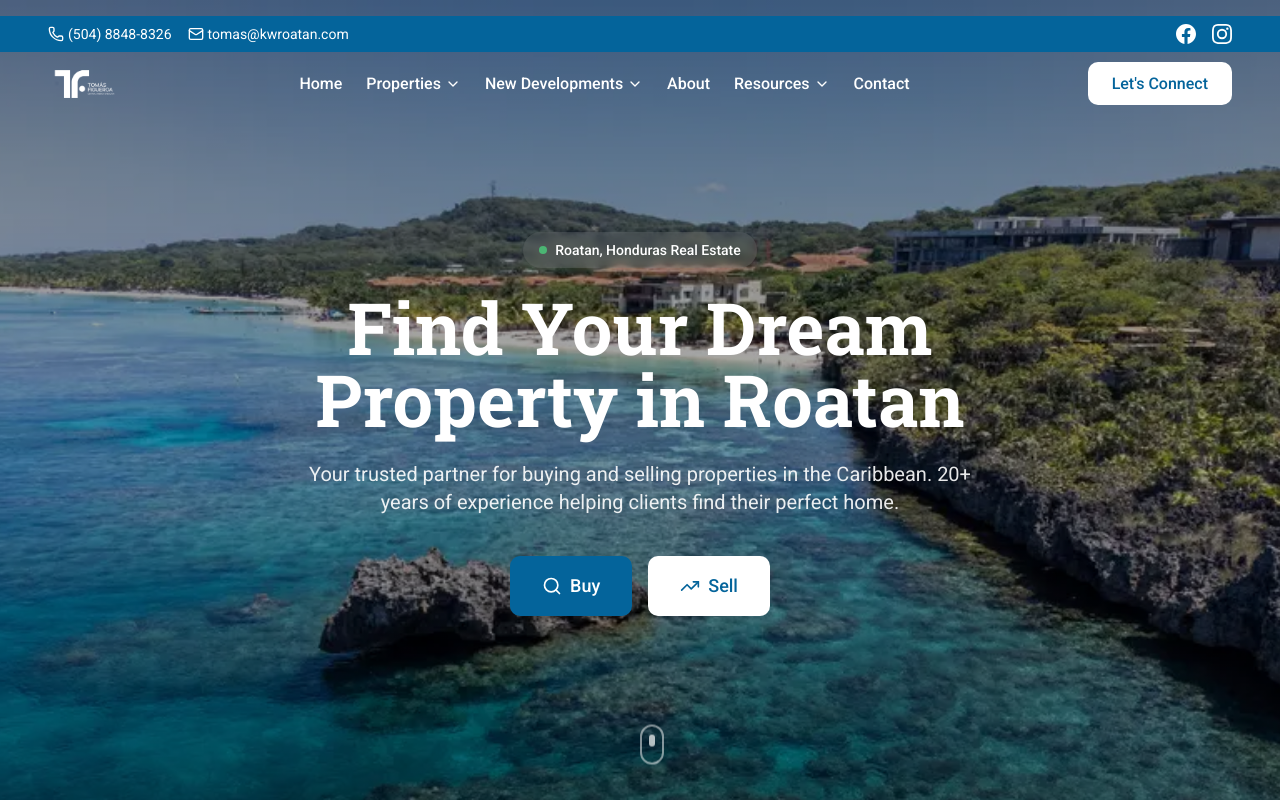
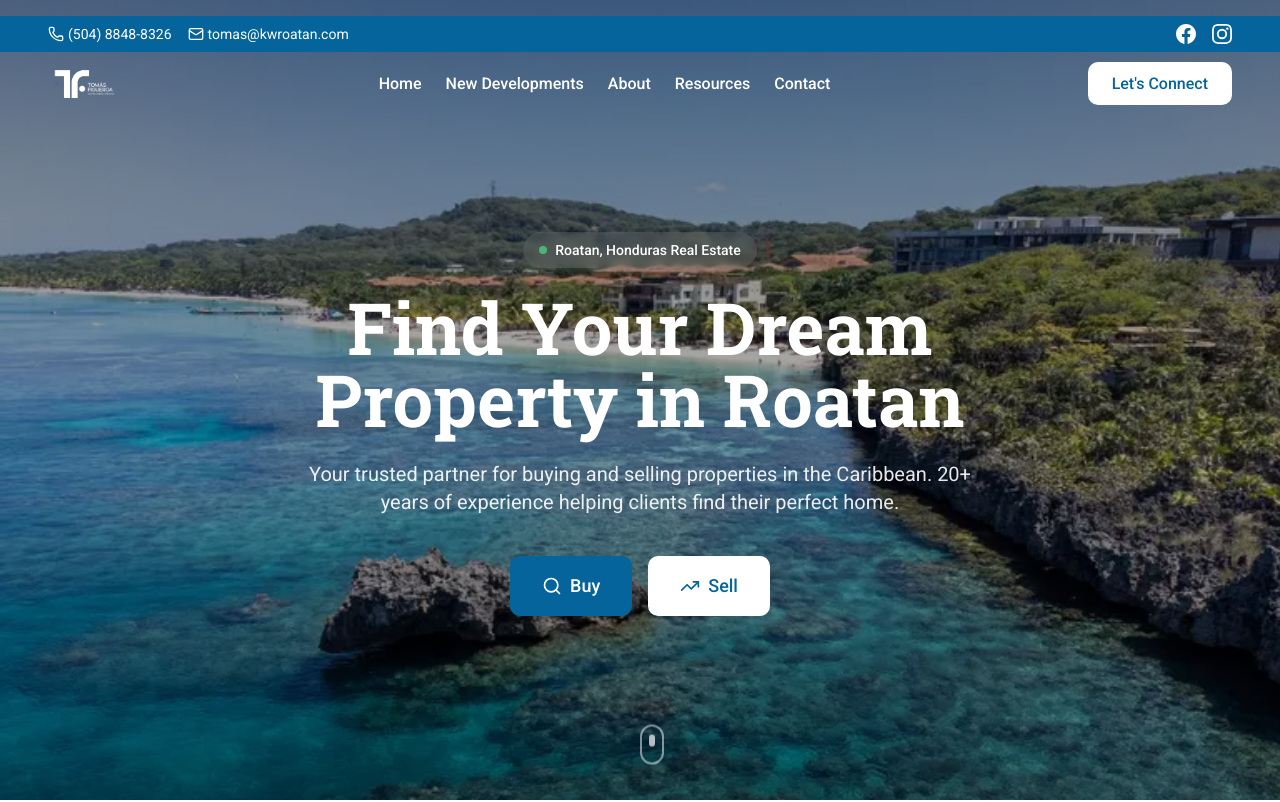
Before and after one commit to tomasfigueroa27/tomas-website, a React (Vite) app: page / in a window 1280 px wide. Shown: the top 802 px of the page. Built offline with nearby package versions, Linux system fonts and the light colour scheme.

Commit message:
Remove Properties menu, simplify navigation

```diff
--- a/src/sections/Header.tsx
+++ b/src/sections/Header.tsx
@@ -5,17 +5,11 @@ interface NavLink {
   label: string;
   action?: () => void;
   href?: string;
-  dropdown?: Array<{
-    label: string;
-    action?: () => void;
-    href?: string;
-  }>;
 }
 
 const Header = () => {
   const [isScrolled, setIsScrolled] = useState(false);
   const [isMobileMenuOpen, setIsMobileMenuOpen] = useState(false);
-  const [activeDropdown, setActiveDropdown] = useState<string | null>(null);
 
   useEffect(() => {
     const handleScroll = () => {
@@ -35,21 +29,7 @@ const Header = () => {
 
   const navLinks: NavLink[] = [
     { label: 'Home', action: () => scrollToSection('hero') },
-    {
-      label: 'Properties',
-      action: () => scrollToSection('properties'),
-      dropdown: [
-        { label: 'All Listings', action: () => scrollToSection('properties') },
-        { label: 'Luxury Homes', action: () => scrollToSection('properties') },
-        { label: 'Beachfront', action: () => scrollToSection('properties') },
-      ]
-    },
-    {
-      label: 'New Developments',
-      dropdown: [
-        { label: 'Blue Vista', href: '/#/blue-vista' },
-      ]
-    },
+    { label: 'New Developments', href: '/#/new-developments' },
     { label: 'About', href: '/#/about' },
     {
       label: 'Resources',
@@ -108,12 +88,7 @@ const Header = () => {
           {/* Desktop Navigation */}
           <nav className="hidden lg:flex items-center gap-6">
             {navLinks.map((link) => (
-              <div
-                key={link.label}
-                className="relative"
-                onMouseEnter={() => link.dropdown && setActiveDropdown(link.label)}
-                onMouseLeave={() => setActiveDropdown(null)}
-              >
+              <div key={link.label}>
                 {'action' in link && link.action ? (
                   <button
                     onClick={link.action}
@@ -122,7 +97,6 @@ const Header = () => {
                     }`}
                   >
                     {link.label}
-                    {link.dropdown && <ChevronDown className="w-4 h-4" />}
                   </button>
                 ) : (
                   <a
@@ -132,33 +106,7 @@ const Header = () => {
                     }`}
                   >
                     {link.label}
-                    {link.dropdown && <ChevronDown className="w-4 h-4" />}
                   </a>
-                )}
-
-                {/* Dropdown */}
-                {link.dropdown && activeDropdown === link.label && (
-                  <div className="absolute top-full left-0 mt-2 w-48 bg-white rounded-lg shadow-xl py-2 z-50">
-                    {link.dropdown.map((item) => (
-                      'action' in item && item.action ? (
-                        <button
-                          key={item.label}
-                          onClick={item.action}
-                          className="block w-full text-left px-4 py-2 text-[#1d1d1d] hover:bg-gray-100"
-                        >
-                          {item.label}
-                        </button>
-                      ) : (
-                        <a
-                          key={item.label}
-                          href={item.href}
-                          className="block px-4 py-2 text-[#1d1d1d] hover:bg-gray-100"
-                        >
-                          {item.label}
-                        </a>
-                      )
-                    ))}
-                  </div>
                 )}
               </div>
             ))}
@@ -211,29 +159,6 @@ const Header = () => {
                     {link.label}
                   </a>
                 )}
-                {link.dropdown && (
-                  <div className="pl-4 space-y-2 mt-2">
-                    {link.dropdown.map((item) => (
-                      'action' in item && item.action ? (
-                        <button
-                          key={item.label}
-                          onClick={item.action}
-                          className="block w-full text-left py-1 text-gray-600"
-                        >
-                          {item.label}
-                        </button>
-                      ) : (
-                        <a
-                          key={item.label}
-                          href={item.href}
-                          className="block py-1 text-gray-600"
-                        >
-                          {item.label}
-                        </a>
-                      )
-                    ))}
-                  </div>
-                )}
               </div>
             ))}
             <a
```
